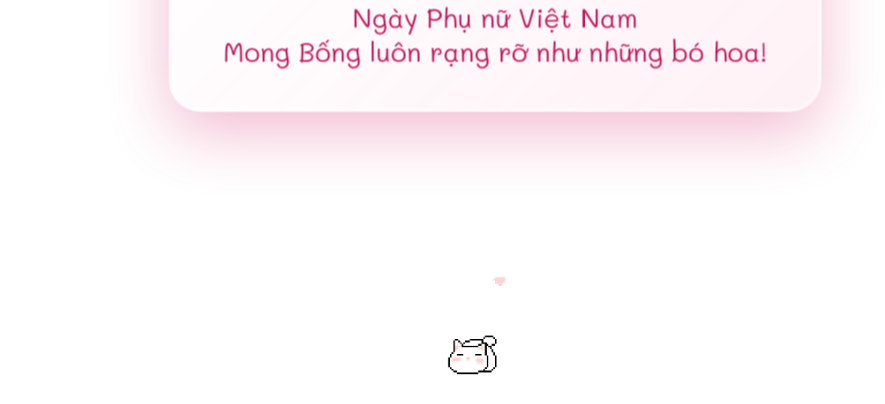
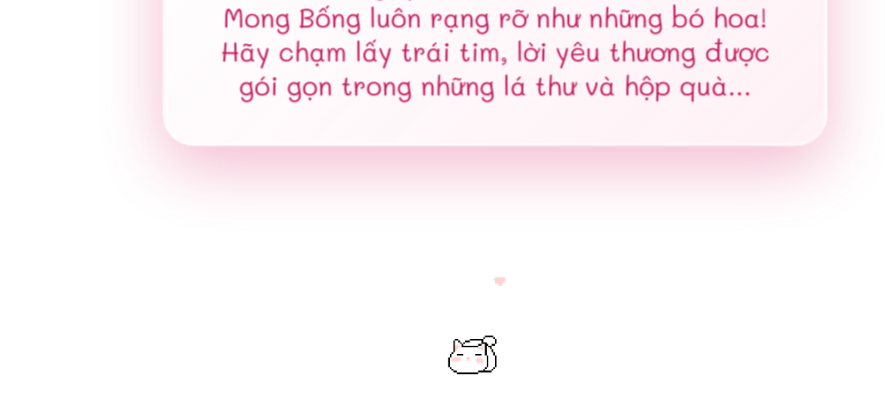
Before and after one commit to tommm1207/20-10forBong, a plain HTML site: page index.html in a window 1280 px wide. Shown: the part 396-800 px from the top of the page, without its empty margins (145-1030 px from the left). Drawn offline with Linux system fonts and the light colour scheme.

Commit message:
Update index.html

```diff
--- a/index.html
+++ b/index.html
@@ -368,7 +368,8 @@
         <strong>Chúc Bống 20-10 zui zẻ</strong> <!--Sửa tiêu đề chúc mừng ở đây-->
         <span id="centerText">
             Ngày Phụ nữ Việt Nam<br> <!-- Sử lời nhắn hiển thị đầu ở đây-->
-            Mong Bống luôn rạng rỡ như những bó hoa!
+            Mong Bống luôn rạng rỡ như những bó hoa!<br>
+            Hãy chạm lấy trái tim, lời yêu thương được gói gọn trong những lá thư và hộp quà...
         </span>
     </div>
 
@@ -400,7 +401,7 @@
             },
             {
                 img: "a3.jpg",
-                text: "Chúc Bống 20/10 ăn nhiều không béo, tiêu tiền không tiếc và nhan sắc thì ngày càng thăng hạng nhé!"
+                text: "Chúc Bống 20/10 ăn nhiều chóng lớn nhanh cao nhé và nhan sắc thì ngày càng thăng hạng nhé!"
             },
             {
                 img: "a4.jpg",
```
